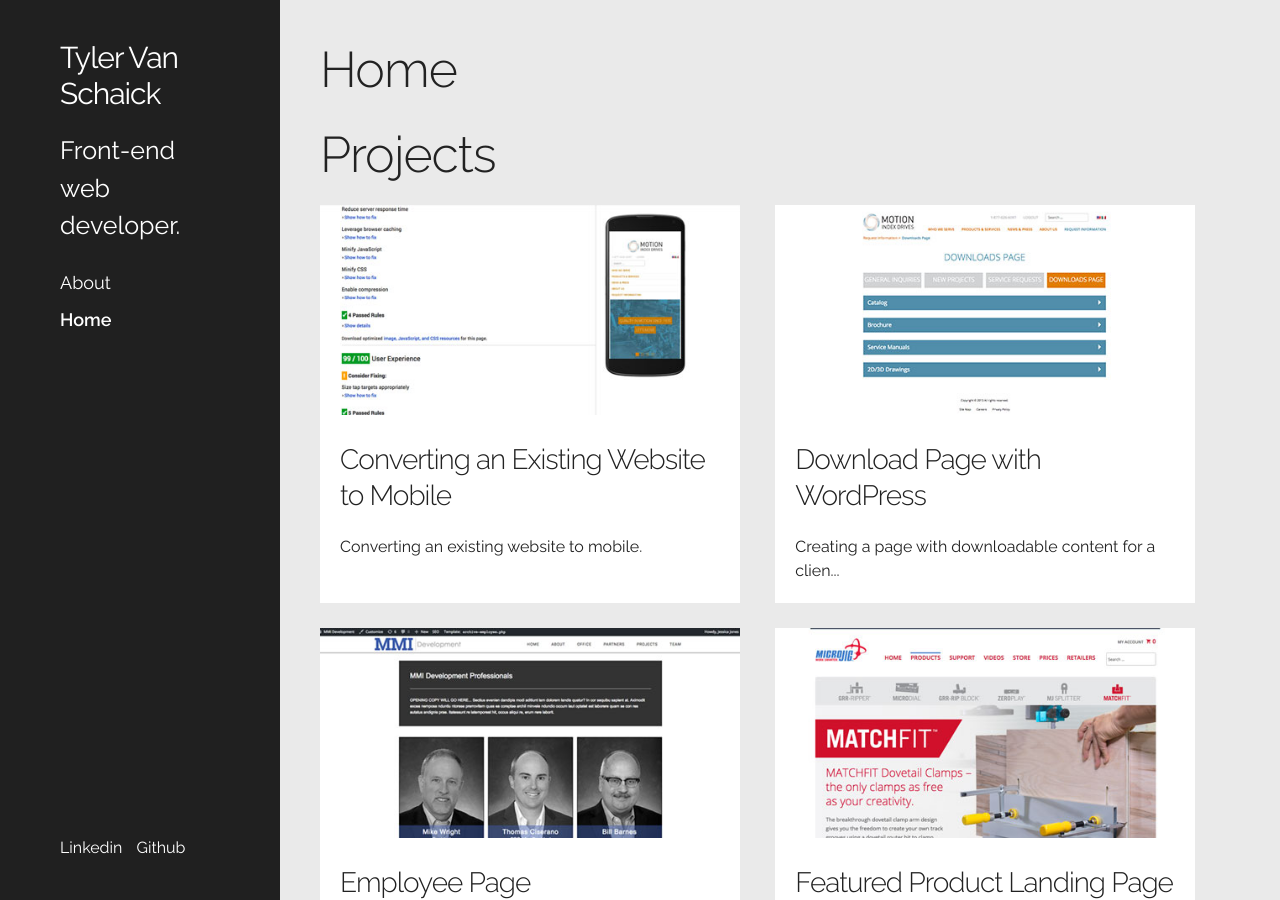
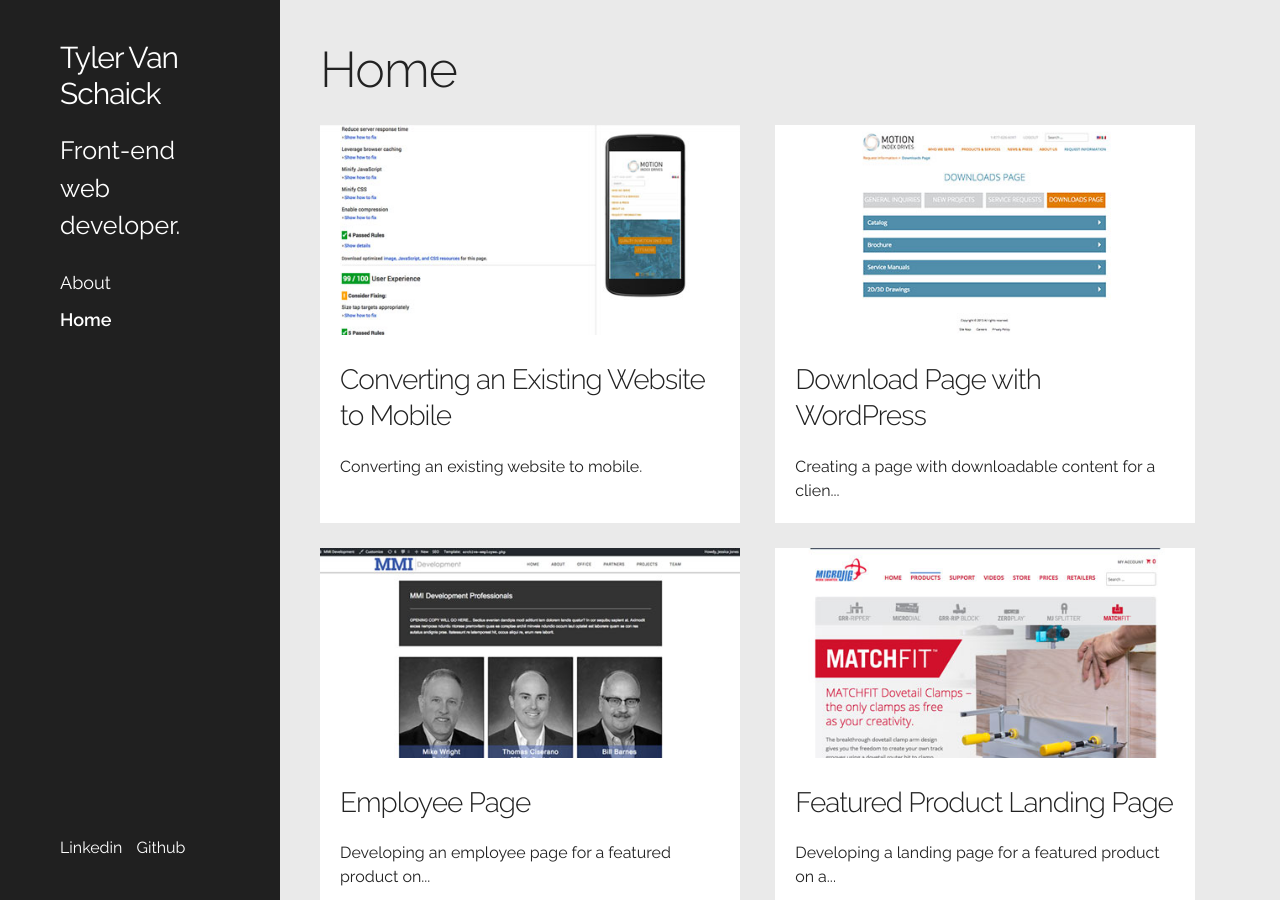
Before and after one commit to tyler-vs/tyler-vs.github.io, a Jekyll site: the page built from index.html, in a window 1280 px wide and 900 px high. Built offline with Jekyll 4.4.1, drawn with Linux system fonts in a browser that asks for light colours; nearby versions of some CDN libraries.

Commit message:
Update index.html
Remove the header markup as this is used in the page layout partial.

```diff
--- a/index.html
+++ b/index.html
@@ -6,9 +6,9 @@
 title: Home
 ---
 
-<header class="page-header">
+<!-- <header class="page-header">
   <h1>Projects</h1>
-</header>
+</header> -->
 
 <div class="cards">
 
```
